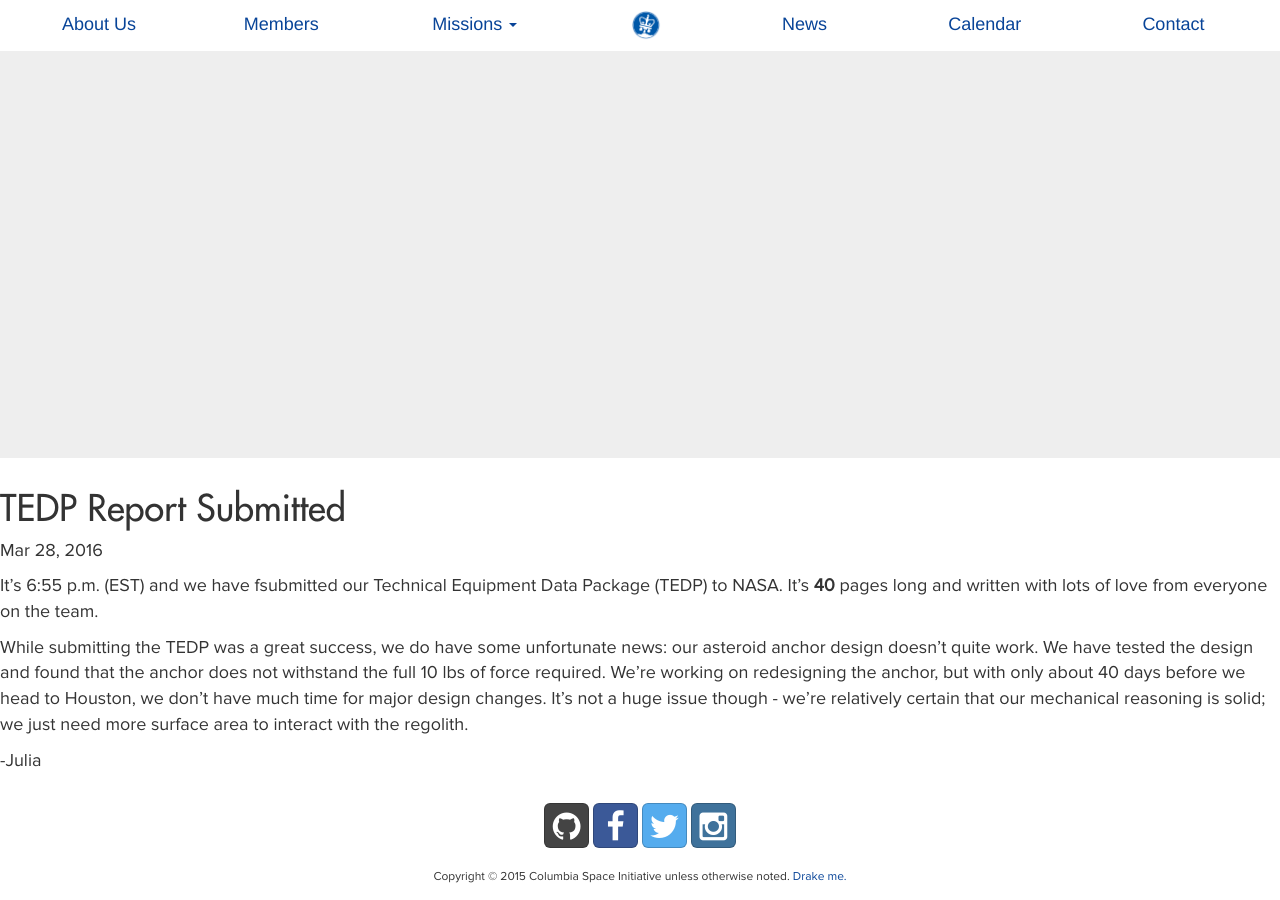
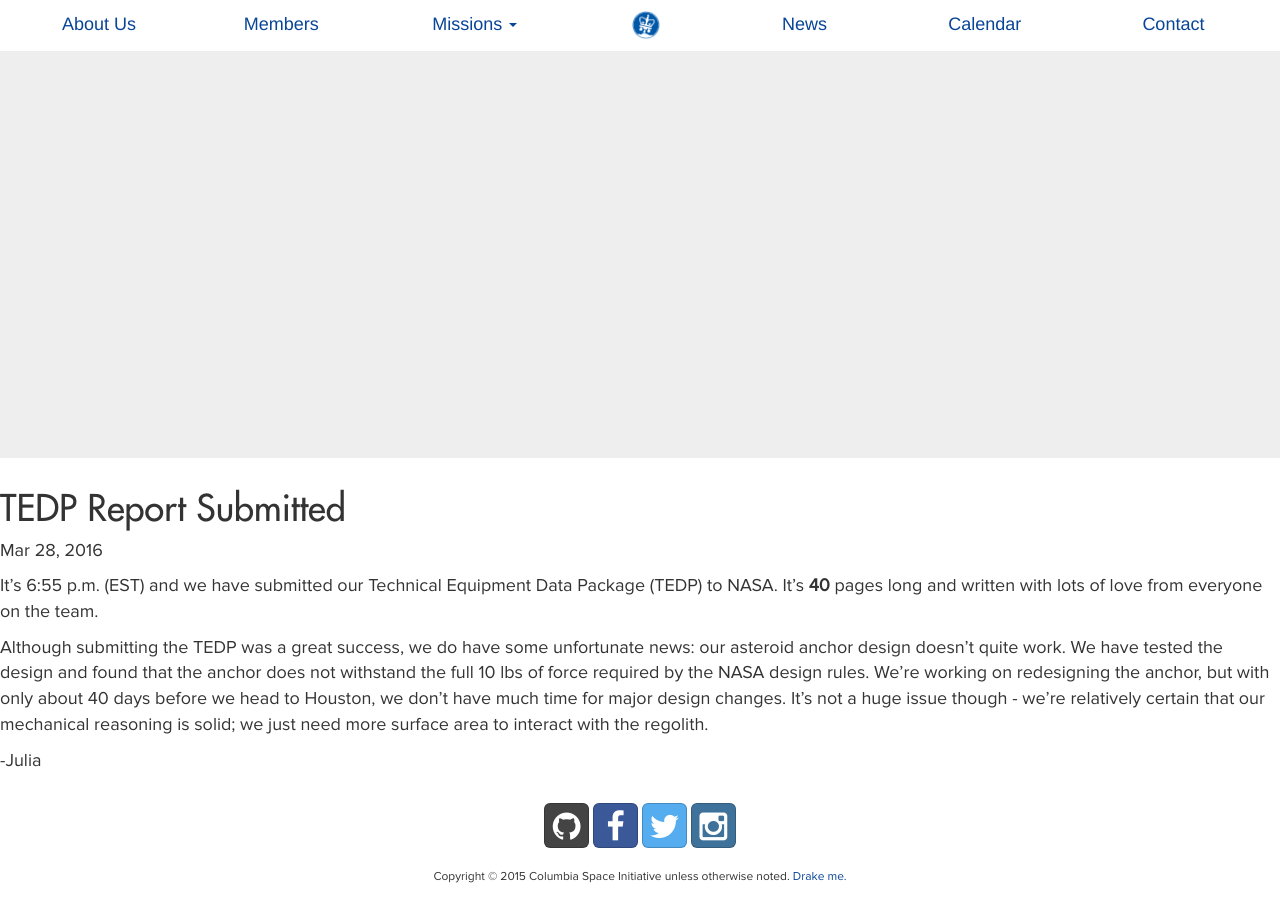
Before and after one commit to columbiaspace/columbiaspace.org, a Jekyll site: the page built from _posts/2016-03-28-microg-TEDP.markdown, in a window 1280 px wide and 900 px high, scrolled down 442 px. Built offline with Jekyll 4.4.1, drawn with Linux system fonts in a browser that asks for light colours; nearby versions of some CDN libraries; comment, search, counter and statistics services are not loaded.

Commit message:
[Post][minor] Fixing typos in microg post

```diff
--- a/_posts/2016-03-28-microg-TEDP.markdown
+++ b/_posts/2016-03-28-microg-TEDP.markdown
@@ -5,8 +5,8 @@ date:   2016-03-28
 categories: microg
 ---
 
-It's 6:55 p.m. (EST) and we have fsubmitted our Technical Equipment Data Package (TEDP) to NASA. It's **40** pages long and written with lots of love from everyone on the team.
+It's 6:55 p.m. (EST) and we have submitted our Technical Equipment Data Package (TEDP) to NASA. It's **40** pages long and written with lots of love from everyone on the team.
 
-While submitting the TEDP was a great success, we do have some unfortunate news: our asteroid anchor design doesn't quite work. We have tested the design and found that the anchor does not withstand the full 10 lbs of force required. We're working on redesigning the anchor, but with only about 40 days before we head to Houston, we don't have much time for major design changes. It's not a huge issue though - we're relatively certain that our mechanical reasoning is solid; we just need more surface area to interact with the regolith.
+Although submitting the TEDP was a great success, we do have some unfortunate news: our asteroid anchor design doesn't quite work. We have tested the design and found that the anchor does not withstand the full 10 lbs of force required by the NASA design rules. We're working on redesigning the anchor, but with only about 40 days before we head to Houston, we don't have much time for major design changes. It's not a huge issue though - we're relatively certain that our mechanical reasoning is solid; we just need more surface area to interact with the regolith.
 
 -Julia
```
